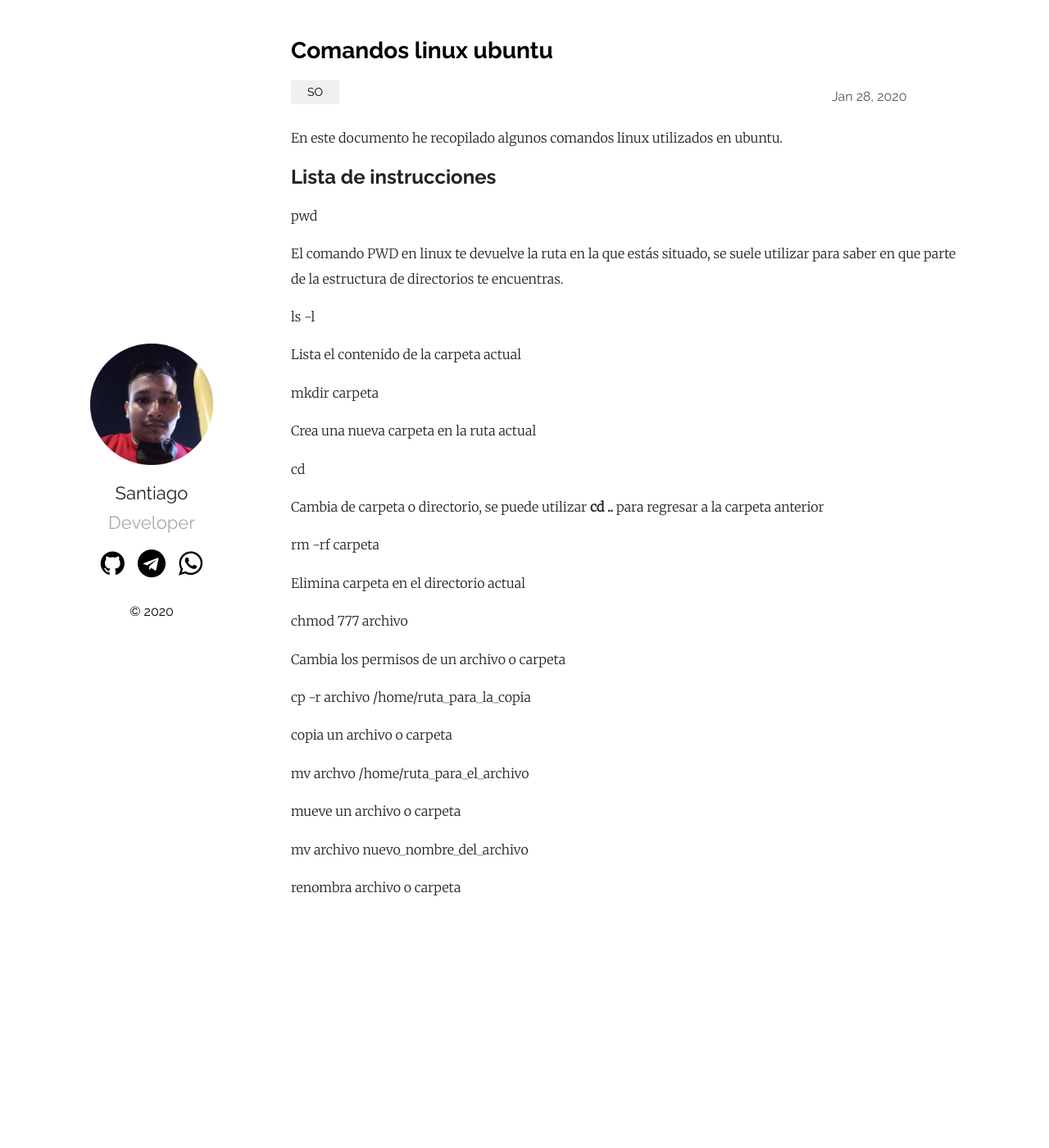
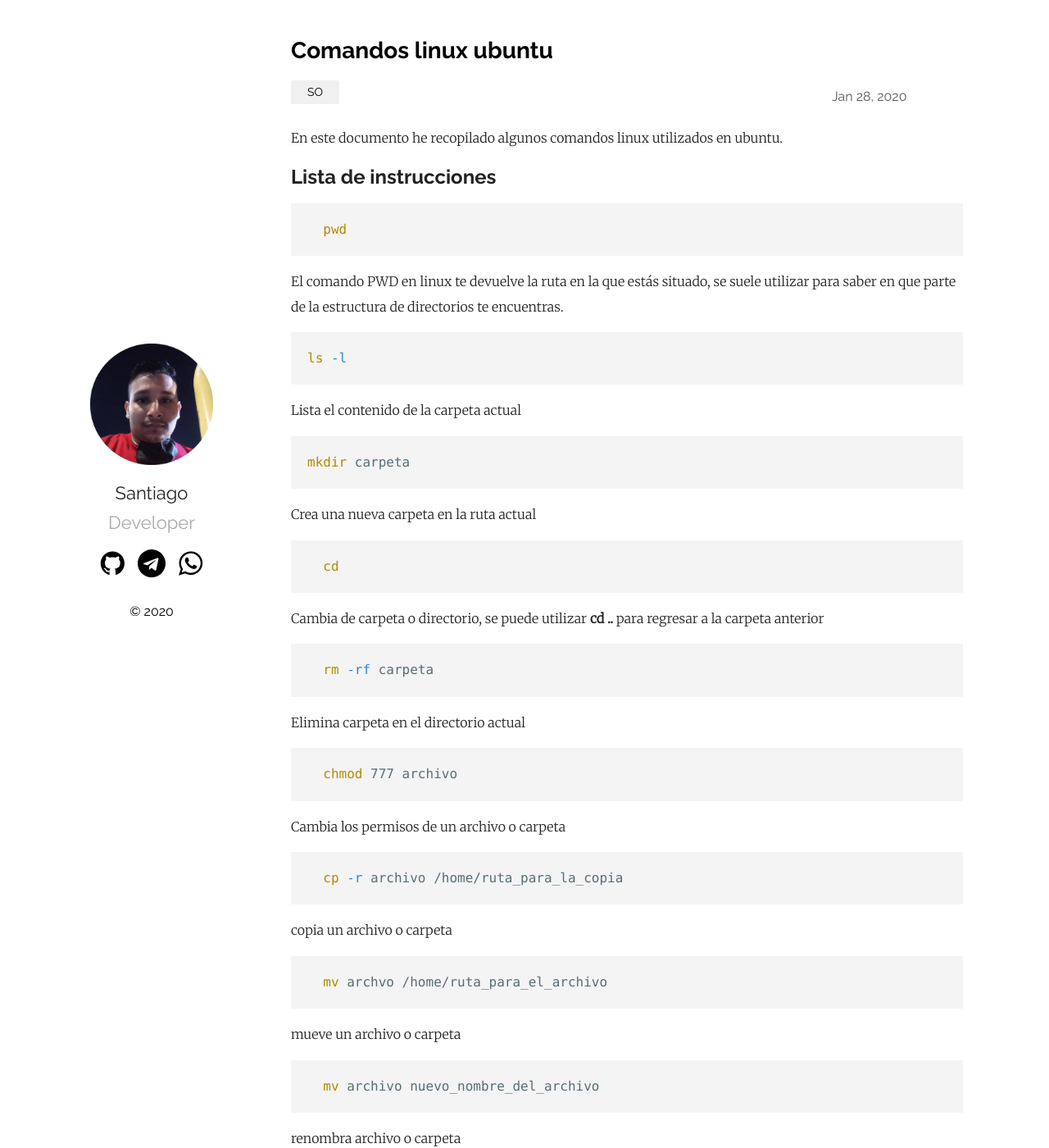
Before and after one commit to santiago500/santiago500.github.io, a Jekyll site: the page built from _posts/2020-01-28-comandos-linux-ubuntu.markdown, in a window 1280 px wide and 1400 px high. Shown: the whole window at 82% size. Built offline with Jekyll 4.4.1, drawn with Linux system fonts in a browser that asks for light colours.

Commit message:
update 2020-01-28-comandos-linux-ubuntu.markdown

````diff
--- a/_posts/2020-01-28-comandos-linux-ubuntu.markdown
+++ b/_posts/2020-01-28-comandos-linux-ubuntu.markdown
@@ -9,38 +9,55 @@ En este documento he recopilado algunos comandos linux utilizados en ubuntu.
 
 ## Lista de instrucciones
 
-pwd
+```shell
+  pwd
+```
 
 El comando PWD en linux te devuelve la ruta en la que estás situado, se suele utilizar para saber en que parte de la estructura de directorios te encuentras.
 
-  ls -l
+```shell
+ls -l
+```
 
 Lista el contenido de la carpeta actual
 
-  mkdir carpeta
+```shell
+mkdir carpeta
+```
 
 Crea una nueva carpeta en la ruta actual
 
+```shell
   cd
+```
 
 Cambia de carpeta o directorio, se puede utilizar **cd ..** para regresar a la carpeta anterior
 
+```shell
   rm -rf carpeta
+```
 
 Elimina carpeta en el directorio actual
 
+```shell
   chmod 777 archivo
+```
 
 Cambia los permisos de un archivo o carpeta
 
+```shell
   cp -r archivo /home/ruta_para_la_copia
+```
 
 copia un archivo o carpeta
 
+```shell
   mv archvo /home/ruta_para_el_archivo
+```
 
 mueve un archivo o carpeta
 
+```shell
   mv archivo nuevo_nombre_del_archivo
-
+```
 renombra archivo o carpeta
````
